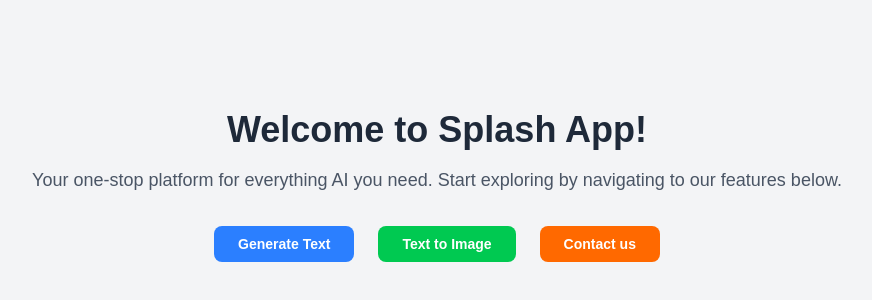
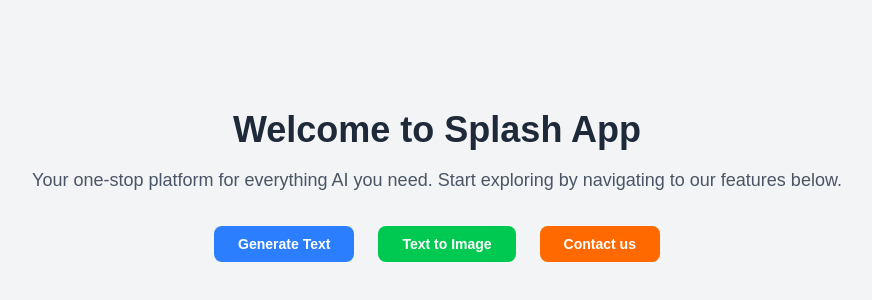
Before and after one commit to bemnet-21/alx-project-0x04-setup, a Next.js app in the folder alx-project-0x03/: page / in a window 1280 px wide. Shown: the part 214-514 px from the top of the page, without its empty margins (203-1075 px from the left). Built offline with nearby package versions, Linux system fonts and the light colour scheme.

Commit message:
imperative routing

```diff
--- a/alx-project-0x03/pages/index.tsx
+++ b/alx-project-0x03/pages/index.tsx
@@ -17,7 +17,7 @@
   return (
     <div className="min-h-screen bg-gray-100 flex flex-col justify-center items-center text-center">
       {/* Welcome Message */}
-      <h1 className="text-4xl font-bold text-gray-800 mb-4">Welcome to Splash App!</h1>
+      <h1 className="text-4xl font-bold text-gray-800 mb-4">Welcome to Splash App </h1>
       <p className="text-lg text-gray-600 mb-8">
         Your one-stop platform for everything AI you need. Start exploring by
         navigating to our features below.
```
